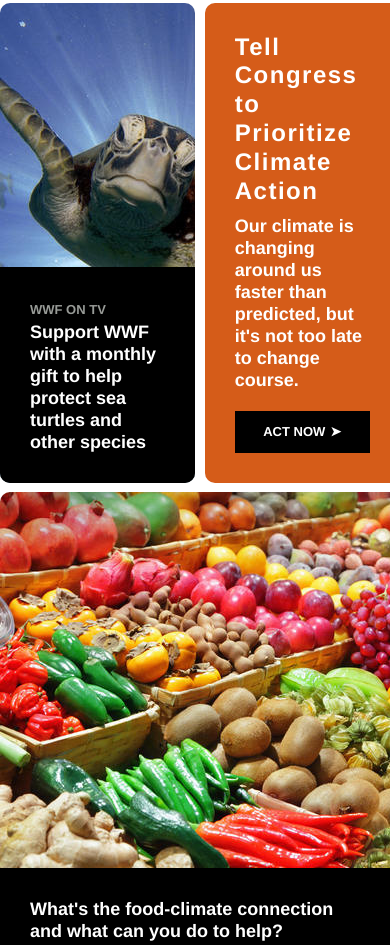
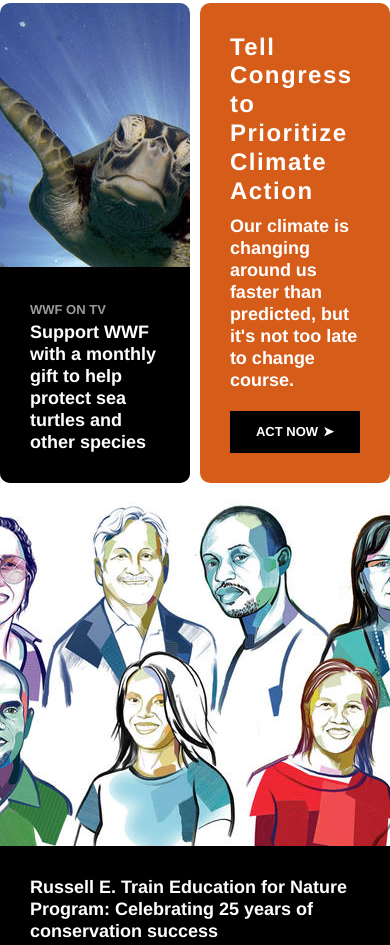
Before and after one commit to AdukarIT/SokolovSA, a plain HTML site: page CSS/Project/index.html in a window 390 px wide. Shown: the part 1850-2795 px from the top of the page. Drawn offline with Linux system fonts and the light colour scheme; files whose address does not match are found by name.

Commit message:
modified files

```diff
--- a/CSS/Project/style.scss
+++ b/CSS/Project/style.scss
@@ -295,6 +295,10 @@ body {
     letter-spacing: 1.5px;
   }
 
+  .box-1, .box-2, .box-5, .box-6, .box-7, .box-8 {
+    grid-column: span 1;
+  }
+
   .box-2 {
     padding: 30px;
     background: #d55c19;
@@ -308,14 +312,13 @@ body {
   }
   }
 
-  .box-3, .box-9 {
-    grid-column: 3/5;
+  .box-3, .box-4, .box-9 {
+    grid-column: span 2;
   }
 
-  .box-4 {
-    grid-column: 1/3;
-
-  }
+  // .box-4 {
+  //   grid-column: span 2;
+  // }
 
   .box-8 {
     background-color: #000;
@@ -346,11 +349,17 @@ body {
     }
 
   .wrapper__center {
-      display: grid;
-      grid-columns: 50% 50%;
-      grid-template-columns: 50% 50%;
+    margin: 0 auto;
+
+    .box-1, .box-2, .box-5, .box-6, .box-7, .box-8 {
+      grid-column: span 2;
+    }
+
+    .box-3, .box-4, .box-9 {
+      grid-column: span 4;
+      // padding-left: 20px;
+    }
   }
-
 }
 
 .wrapper_cell {
```
Also changed, not shown: CSS/Project/style.css, 1 other file.
